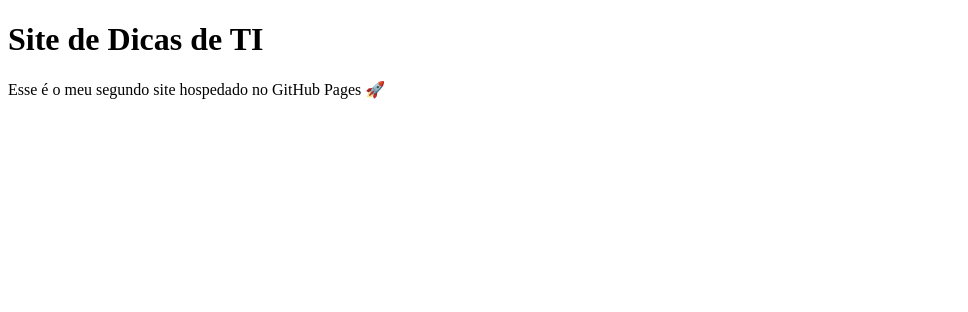
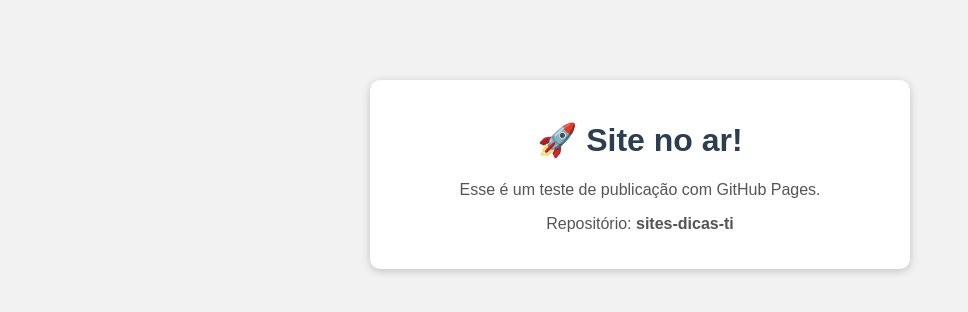
Before and after one commit to Leo988ww/sites-dicas-t.i, a plain HTML site: page index.html in a window 1280 px wide. Shown: the whole page, without its empty margins (0-968 px from the left). Drawn offline with Linux system fonts and the light colour scheme.

Commit message:
Update index.html

```diff
--- a/index.html
+++ b/index.html
@@ -2,10 +2,36 @@
 <html lang="pt-BR">
 <head>
   <meta charset="UTF-8">
-  <title>Meu segundo site</title>
+  <title>Teste GitHub Pages</title>
+  <style>
+    body {
+      font-family: Arial, sans-serif;
+      text-align: center;
+      background-color: #f2f2f2;
+      margin: 0;
+      padding: 50px;
+    }
+    h1 {
+      color: #2c3e50;
+    }
+    p {
+      color: #555;
+    }
+    .caixa {
+      background: #fff;
+      padding: 20px;
+      margin: 30px auto;
+      max-width: 500px;
+      border-radius: 10px;
+      box-shadow: 0 2px 8px rgba(0,0,0,0.2);
+    }
+  </style>
 </head>
 <body>
-  <h1>Site de Dicas de TI</h1>
-  <p>Esse é o meu segundo site hospedado no GitHub Pages 🚀</p>
+  <div class="caixa">
+    <h1>🚀 Site no ar!</h1>
+    <p>Esse é um teste de publicação com GitHub Pages.</p>
+    <p>Repositório: <b>sites-dicas-ti</b></p>
+  </div>
 </body>
 </html>
```
